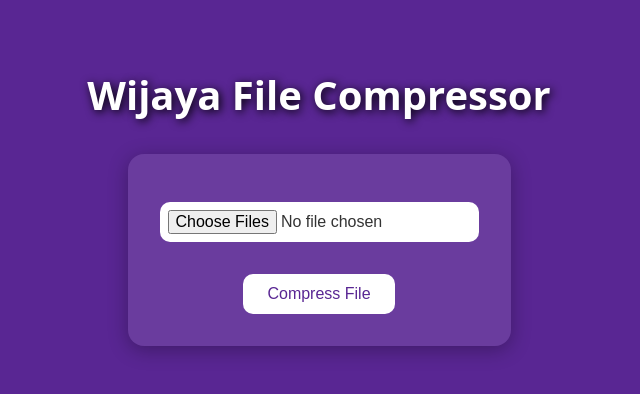
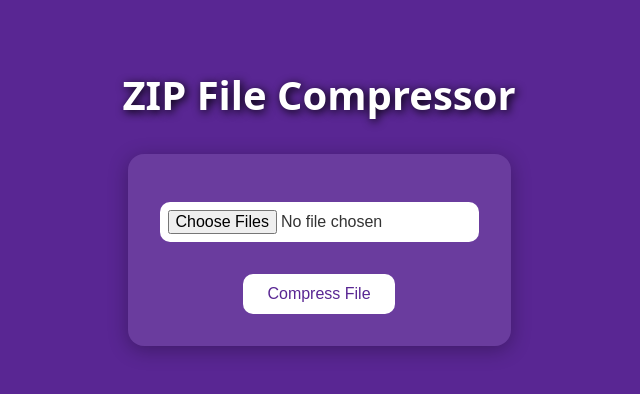
Before and after one commit to FV101LW/ZIP_Algorithm_Finals, a plain HTML site: page index.html in a window 1280 px wide. Shown: the whole page, without its empty margins (321-961 px from the left). Drawn offline with Linux system fonts and the light colour scheme; a web font is replaced by a local one.

Commit message:
Update index.html

```diff
--- a/index.html
+++ b/index.html
@@ -10,7 +10,7 @@
   <title>File Compressor Final Project</title>
 </head>
 <body>
-  <h1>Wijaya File Compressor</h1>
+  <h1>ZIP File Compressor</h1>
 
   <form id="uploadForm">
     <input type="file" id="fileInput" multiple required>
```
